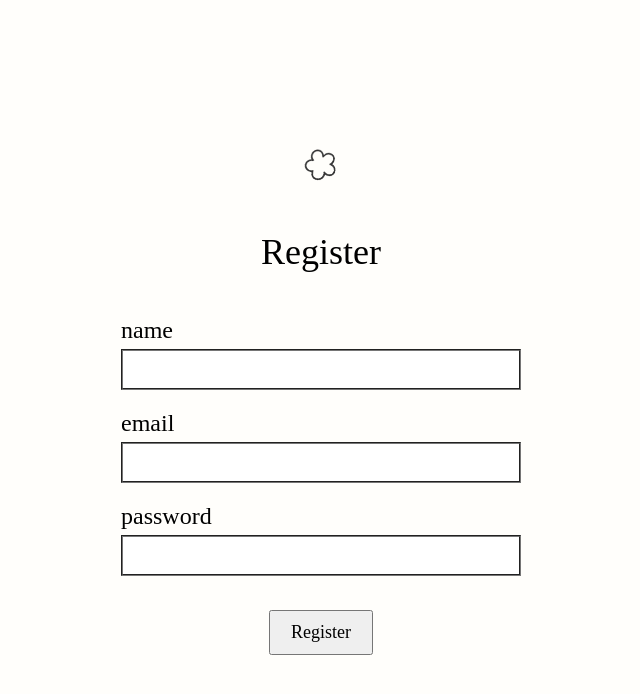
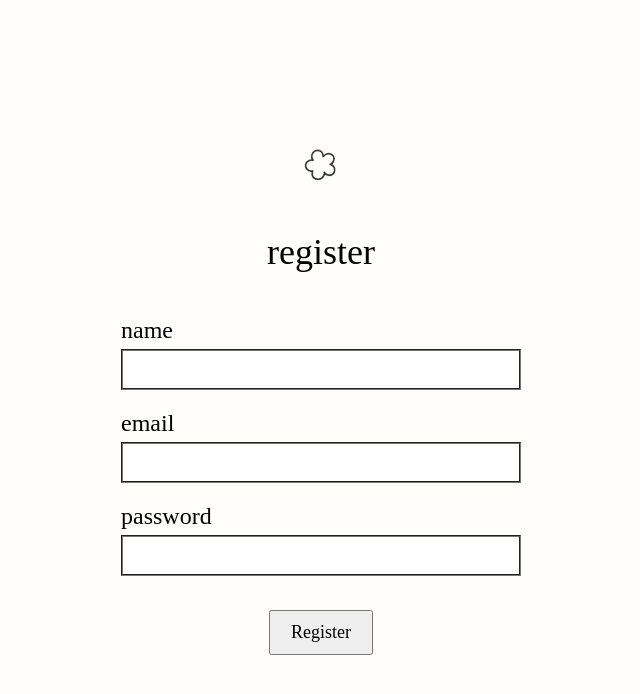
Before and after one commit to thalia-nrd/capso, a React (Create React App) app in the folder frontend/: page /register in a window 1280 px wide. Shown: the top 694 px of the page, without its empty margins (319-959 px from the left). Built offline with nearby package versions, Linux system fonts and the light colour scheme; no server answers; a web font is replaced by a local one.

Commit message:
Style (FE): Global | Update text-transform for heading elements to lowercase

```diff
--- a/frontend/src/global.scss
+++ b/frontend/src/global.scss
@@ -20,4 +20,5 @@ body {
 
 h1, h2, h3, h4, h5, h6 {
   font-family: var(--font-title);
+  text-transform: lowercase;
 }
```
